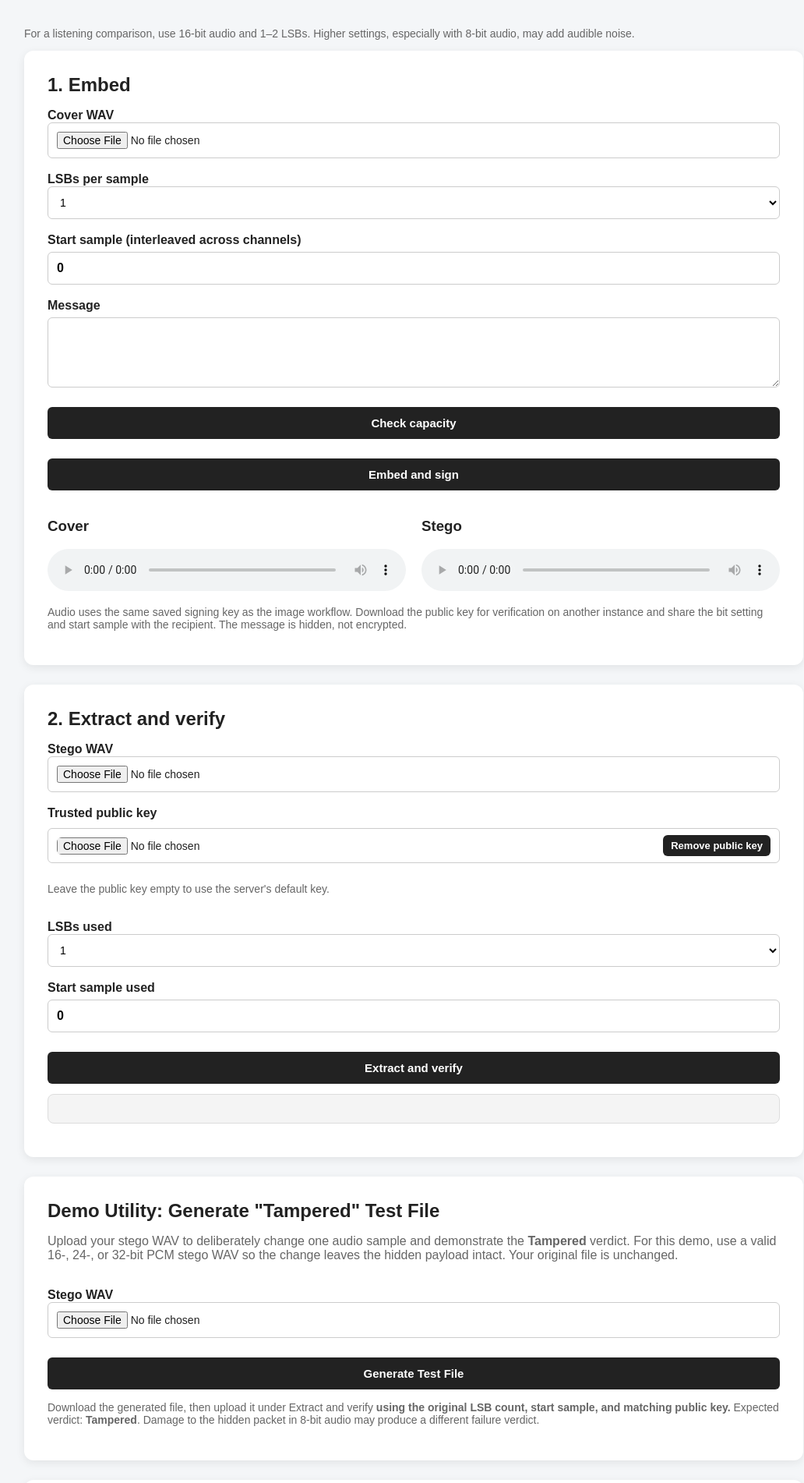
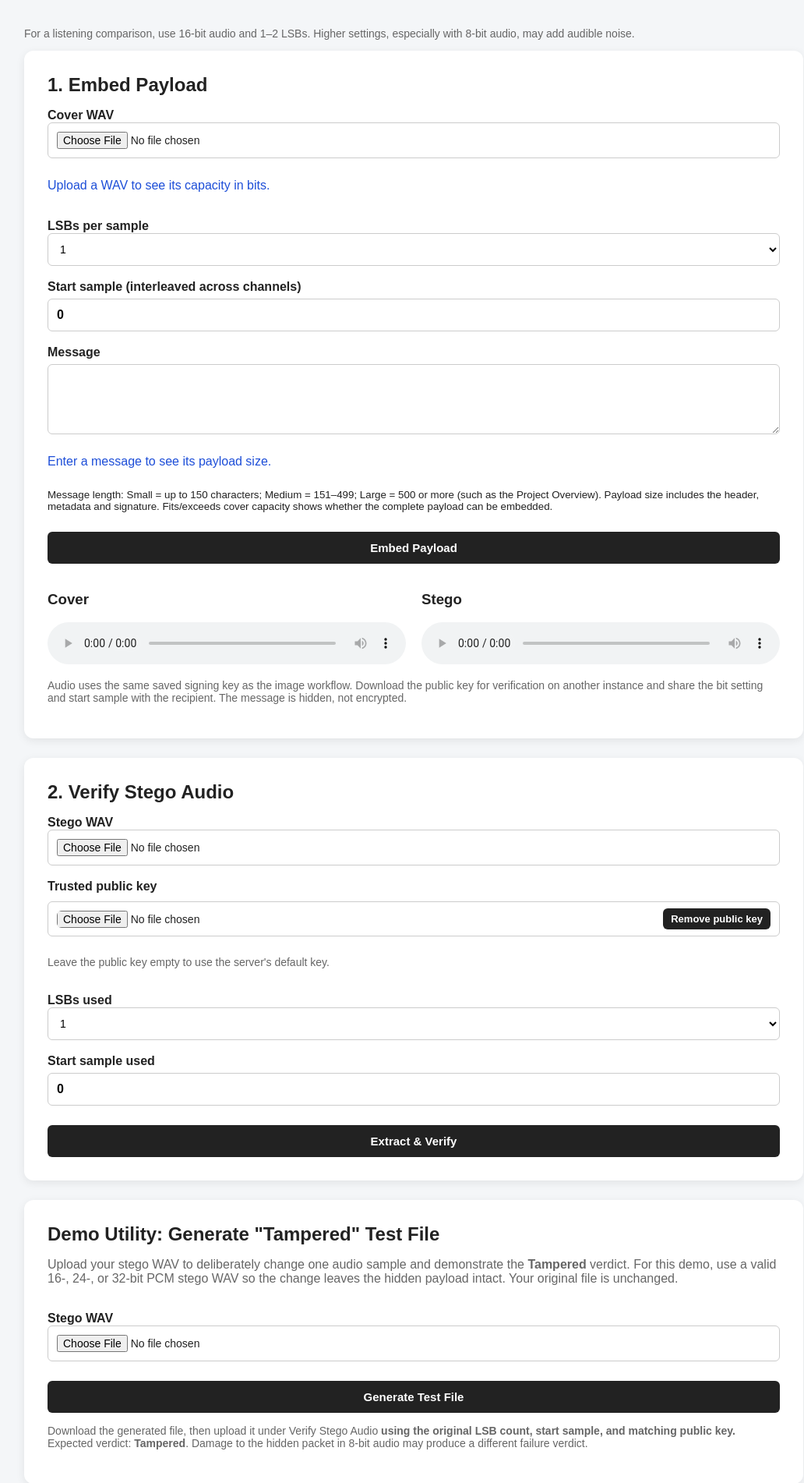
Before and after one commit to JolieNgai/INF2005-ACW1, a Flask app: page /audio in a window 1280 px wide. Shown: the part 147-2049 px from the top of the page at 78% size, without its empty margins (109-1141 px from the left). Run offline with Flask 3, Linux system fonts and the light colour scheme.

Commit message:
UI changes
improve audio capacity and payload size labels + ui consistnecy fizes

```diff
--- a/app/audio_routes.py
+++ b/app/audio_routes.py
@@ -35,7 +35,9 @@ def process(action):
             return send_file(io.BytesIO(damaged), mimetype='audio/wav',
                              as_attachment=True, download_name='cannot_verify.wav')
         if action == 'capacity':
-            return jsonify(capacity_bytes=audio_stego.capacity(data, bits, start))
+            return jsonify(audio_stego.check_payload_capacity(
+                data, request.form.get('message', ''), main_routes.PUBLIC_KEY,
+                bits, start, media_id=upload.filename))
         if action == 'embed':
             stego, info = audio_stego.embed(
                 data, request.form.get('message', ''), main_routes.PRIVATE_KEY,
--- a/app/static/audio.js
+++ b/app/static/audio.js
@@ -27,12 +27,51 @@ byId('embed').elements.audio.addEventListener('change', event => {
   const file = event.target.files[0];
   if (file) byId('cover').src = urlFor('cover', file);
   byId('stego').removeAttribute('src'); byId('stego').load();
-  byId('downloads').replaceChildren(); byId('capacity-result').textContent = '';
+  byId('downloads').replaceChildren(); byId('embed-result').textContent = '';
 });
-byId('capacity').onclick = event => perform(event.target, async () => {
-  const result = await post('capacity', byId('embed'));
-  byId('capacity-result').textContent = `Packet capacity: ${result.capacity_bytes} bytes (includes signature and metadata). Exact required size is checked when embedding.`;
+function attachCapacityIndicator(formId, outputId) {
+const form = byId(formId);
+const output = byId(outputId);
+const coverOutput = byId('cover-capacity-result');
+let capacityTimer;
+let capacityRevision = 0;
+async function updateCapacity(revision) {
+  output.style.color = '';
+  if (!form.elements.audio.files.length || !form.elements.bits.checkValidity() || !form.elements.start.checkValidity()) {
+    coverOutput.textContent = 'Upload a WAV and select valid settings to see its capacity.';
+    output.textContent = 'Choose a WAV file and valid settings to compare capacity.';
+    return;
+  }
+  output.textContent = 'Checking payload size…';
+  try {
+    const result = await post('capacity', form);
+    if (revision !== capacityRevision) return;
+    coverOutput.textContent = `Capacity: ${result.capacity_bits.toLocaleString()} bits`;
+    if (!form.elements.message.value) {
+      output.textContent = 'Enter a message to see its payload size.';
+      return;
+    }
+    const messageLength = Array.from(form.elements.message.value.trim()).length;
+    const sizeLabel = messageLength >= 500 ? 'Large' : messageLength > 150 ? 'Medium' : 'Small';
+    output.textContent = `Payload: ${result.required_bits.toLocaleString()} bits — ${sizeLabel}${result.fits ? ' (fits)' : ' (exceeds cover capacity)'}.`;
+    output.style.color = result.fits ? '#216e39' : '#a12626';
+  } catch (error) {
+    if (revision !== capacityRevision) return;
+    coverOutput.textContent = 'Cover capacity unavailable.';
+    output.textContent = error.message;
+    output.style.color = '#a12626';
+  }
+}
+form.addEventListener('input', event => {
+  clearTimeout(capacityTimer);
+  const revision = ++capacityRevision;
+  output.style.color = '';
+  if (event.target.name !== 'message') coverOutput.textContent = 'Checking cover capacity…';
+  output.textContent = 'Waiting to check payload size…';
+  capacityTimer = setTimeout(() => updateCapacity(revision), 400);
 });
+}
+attachCapacityIndicator('embed', 'embed-capacity-result');
 byId('embed').onsubmit = event => {
   event.preventDefault();
   perform(event.submitter, async () => {
@@ -41,21 +80,59 @@ byId('embed').onsubmit = event => {
     byId('downloads').replaceChildren();
     byId('stego').src = download(byId('downloads'), 'stego.wav', blob);
     download(byId('downloads'), 'public-key.pem', new Blob([result.public_key], {type: 'text/plain'}));
-    byId('capacity-result').textContent = `Embedded ${result.required_bytes} bytes / ${result.capacity_bytes} bytes available.`;
+    byId('embed-result').textContent = `Embedded ${result.required_bytes} bytes / ${result.capacity_bytes} bytes available.`;
     byId('extract').elements.bits.value = event.target.elements.bits.value;
     byId('extract').elements.start.value = event.target.elements.start.value;
   });
 };
+function clearVerification() {
+  byId('verdict').replaceChildren();
+  byId('verdict').hidden = true;
+}
+function showVerification(result, filename, keyName) {
+  const container = byId('verdict');
+  container.replaceChildren();
+  const heading = document.createElement('h3');
+  heading.textContent = 'Verification Result';
+  container.append(heading);
+  const field = (label, value) => {
+    const paragraph = document.createElement('p');
+    const title = document.createElement('strong');
+    title.textContent = `${label}: `;
+    paragraph.append(title, document.createTextNode(value));
+    container.append(paragraph);
+  };
+  field('File checked', filename);
+  field('Verdict', result.verdict);
+  field('Key used', keyName || "This server's own public key (same-machine test)");
+  if (result.payload) {
+    const subheading = document.createElement('h4');
+    subheading.textContent = 'Extracted Payload';
+    container.append(subheading);
+    if (result.payload.metadata?.message) field('Message', result.payload.metadata.message);
+    const payload = document.createElement('pre');
+    payload.textContent = JSON.stringify(result.payload, null, 2);
+    container.append(payload);
+  }
+  const rawHeading = document.createElement('h4');
+  rawHeading.textContent = 'Full Verification Output';
+  const rawOutput = document.createElement('pre');
+  rawOutput.textContent = JSON.stringify(result, null, 2);
+  container.append(rawHeading, rawOutput);
+  container.hidden = false;
+}
 byId('clear-public-key').onclick = () => {
   byId('extract').elements.public_key.value = '';
-  byId('verdict').textContent = '';
+  clearVerification();
   byId('error').textContent = '';
 };
 byId('extract').onsubmit = event => {
-  event.preventDefault(); byId('verdict').textContent = '';
+  event.preventDefault(); clearVerification();
+  const filename = event.target.elements.audio.files[0]?.name || '';
+  const keyName = event.target.elements.public_key.files[0]?.name;
   perform(event.submitter, async () => {
     const result = await post('extract', event.target);
-    byId('verdict').textContent = JSON.stringify(result, null, 2);
+    showVerification(result, filename, keyName);
   });
 };
 byId('tamper').onsubmit = event => {
--- a/app/static/css/audio.css
+++ b/app/static/css/audio.css
@@ -9,6 +9,10 @@
     font: inherit;
 }
 .audio-page textarea { min-height: 90px; }
+.audio-page #cover-capacity-result,
+.audio-page #embed-capacity-result {
+    color: #1d4ed8;
+}
 .audio-page audio { width: 100%; }
 .audio-page .public-key-controls {
     display: flex;
--- a/app/templates/audio.html
+++ b/app/templates/audio.html
@@ -4,7 +4,7 @@
   <meta charset="utf-8"><meta name="viewport" content="width=device-width, initial-scale=1">
   <title>INF2005 Audio steganography</title>
   <link rel="stylesheet" href="{{ url_for('static', filename='css/style.css') }}">
-  <link rel="stylesheet" href="{{ url_for('static', filename='css/audio.css', v='3') }}">
+  <link rel="stylesheet" href="{{ url_for('static', filename='css/audio.css', v='4') }}">
 </head>
 <body>
 <div class="container audio-page">
@@ -16,21 +16,24 @@
 <p id="error" role="alert"></p>
 <p class="note">For a listening comparison, use 16-bit audio and 1–2 LSBs. Higher settings, especially with 8-bit audio, may add audible noise.</p>
 <section class="card">
-  <h2>1. Embed</h2>
+  <h2>1. Embed Payload</h2>
   <form id="embed">
     <label>Cover WAV <input type="file" name="audio" accept=".wav,audio/wav" required></label>
+    <p id="cover-capacity-result" role="status">Upload a WAV to see its capacity in bits.</p>
     <label>LSBs per sample <select name="bits">{% for n in range(1,9) %}<option>{{ n }}</option>{% endfor %}</select></label>
     <label>Start sample (interleaved across channels) <input name="start" type="number" min="0" value="0" required></label>
     <label>Message <textarea name="message" required></textarea></label>
-    <button type="button" id="capacity">Check capacity</button><button>Embed and sign</button>
+    <p id="embed-capacity-result" role="status" aria-live="polite">Enter a message to see its payload size.</p>
+    <small>Message length: Small = up to 150 characters; Medium = 151–499; Large = 500 or more (such as the Project Overview). Payload size includes the header, metadata and signature. Fits/exceeds cover capacity shows whether the complete payload can be embedded.</small>
+    <button>Embed Payload</button>
   </form>
-  <p id="capacity-result" role="status"></p>
+  <p id="embed-result" role="status"></p>
   <div class="players"><div><h3>Cover</h3><audio id="cover" controls></audio></div><div><h3>Stego</h3><audio id="stego" controls></audio></div></div>
   <div id="downloads"></div>
   <p class="note">Audio uses the same saved signing key as the image workflow. Download the public key for verification on another instance and share the bit setting and start sample with the recipient. The message is hidden, not encrypted.</p>
 </section>
 <section class="card">
-  <h2>2. Extract and verify</h2>
+  <h2>2. Verify Stego Audio</h2>
   <form id="extract">
     <label>Stego WAV <input type="file" name="audio" accept=".wav,audio/wav" required></label>
     <label for="public-key">Trusted public key</label>
@@ -41,9 +44,9 @@
     <p class="note">Leave the public key empty to use the server's default key.</p>
     <label>LSBs used <select name="bits">{% for n in range(1,9) %}<option>{{ n }}</option>{% endfor %}</select></label>
     <label>Start sample used <input name="start" type="number" min="0" value="0" required></label>
-    <button>Extract and verify</button>
+    <button>Extract &amp; Verify</button>
   </form>
-  <pre id="verdict" role="status"></pre>
+  <div id="verdict" class="verdict" role="status" hidden></div>
 </section>
 <section class="card">
   <h2>Demo Utility: Generate &quot;Tampered&quot; Test File</h2>
@@ -53,7 +56,7 @@
     <button type="submit">Generate Test File</button>
   </form>
   <div id="tampered-download" role="status"></div>
-  <p class="note">Download the generated file, then upload it under Extract and verify <strong>using the original LSB count, start sample, and matching public key.</strong> Expected verdict: <strong>Tampered</strong>. Damage to the hidden packet in 8-bit audio may produce a different failure verdict.</p>
+  <p class="note">Download the generated file, then upload it under Verify Stego Audio <strong>using the original LSB count, start sample, and matching public key.</strong> Expected verdict: <strong>Tampered</strong>. Damage to the hidden packet in 8-bit audio may produce a different failure verdict.</p>
 </section>
 <section class="card">
   <h2>Demo Utility: Generate &quot;Cannot Verify&quot; Test File</h2>
@@ -62,7 +65,7 @@
     <button type="submit">Generate Test File</button>
   </form>
   <div id="corrupt-download" role="status"></div>
-  <p class="note">Download the generated file, then upload it under Extract and verify with <strong>1 LSB</strong> and <strong>start sample 100</strong>. <strong>Leave the public-key field empty.</strong> Expected verdict: <strong>Cannot Verify</strong>.</p>
+  <p class="note">Download the generated file, then upload it under Verify Stego Audio with <strong>1 LSB</strong> and <strong>start sample 100</strong>. <strong>Leave the public-key field empty.</strong> Expected verdict: <strong>Cannot Verify</strong>.</p>
 </section>
 <section class="card">
   <h2>Demo Utility: Generate Wrong Public Key</h2>
@@ -71,8 +74,8 @@
     <button type="submit">Generate Wrong Public Key</button>
   </form>
   <div id="wrong-key-download" role="status"></div>
-  <p class="note">Download wrong-public-key.pem. Under Extract and verify, <strong>upload your valid stego WAV</strong> and <strong>select this file as the Trusted public key.</strong> <strong>Use the correct original LSB count and start sample.</strong> Expected verdict: <strong>Signature Invalid</strong>. Afterwards, clear this key selection to use the server's default key, or upload the matching key.</p>
+  <p class="note">Download wrong-public-key.pem. Under Verify Stego Audio, <strong>upload your valid stego WAV</strong> and <strong>select this file as the Trusted public key.</strong> <strong>Use the correct original LSB count and start sample.</strong> Expected verdict: <strong>Signature Invalid</strong>. Afterwards, clear this key selection to use the server's default key, or upload the matching key.</p>
 </section>
 </div>
-<script src="{{ url_for('static', filename='audio.js') }}"></script>
+<script src="{{ url_for('static', filename='audio.js', v='10') }}"></script>
 </body></html>
```
Also changed, not shown: app/audio_stego.py (+15 -3 lines), app/test_audio_stego.py (+16 -1 lines).
